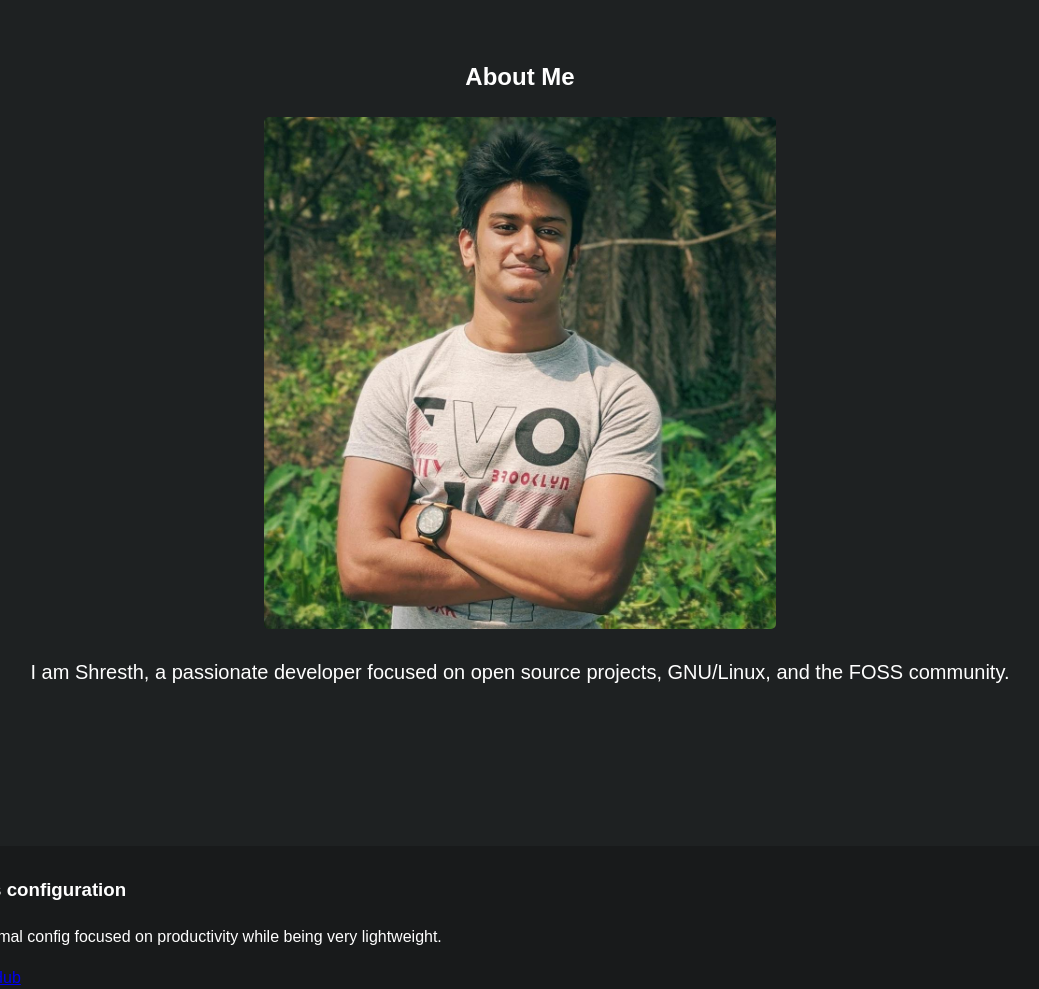
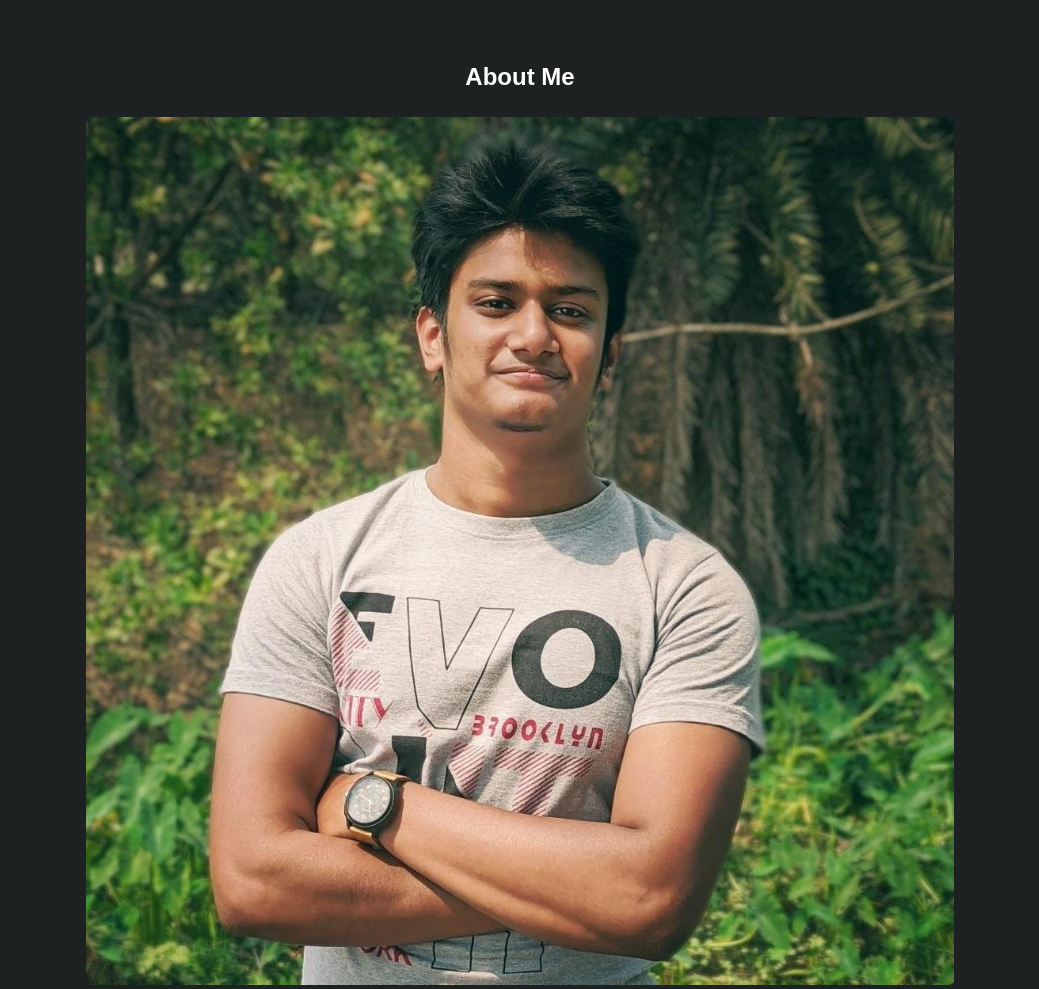
Before and after one commit to shresth-kumar-lal/shresth-kumar-lal.github.io, a plain HTML site: page index.html in a window 1280 px wide. Shown: the part 419-1408 px from the top of the page, without its empty margins (120-1159 px from the left). Drawn offline with Linux system fonts and the light colour scheme.

Commit message:
Update index.html

```diff
--- a/index.html
+++ b/index.html
@@ -25,7 +25,7 @@
 
     <section id="about">
         <h2>About Me</h2>
-        <img src="/images/self.jpeg" id="self_image" width="512" height="512"/>
+        <img src="/images/self.jpeg" id="self_image" width="70%"/>
         <p id="about_me">I am Shresth, a passionate developer focused on open source projects, GNU/Linux, and the FOSS community.</p>
     </section>
 
```
